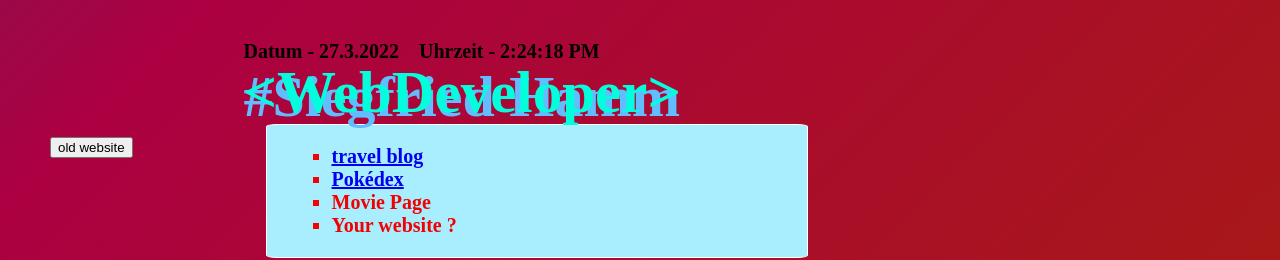
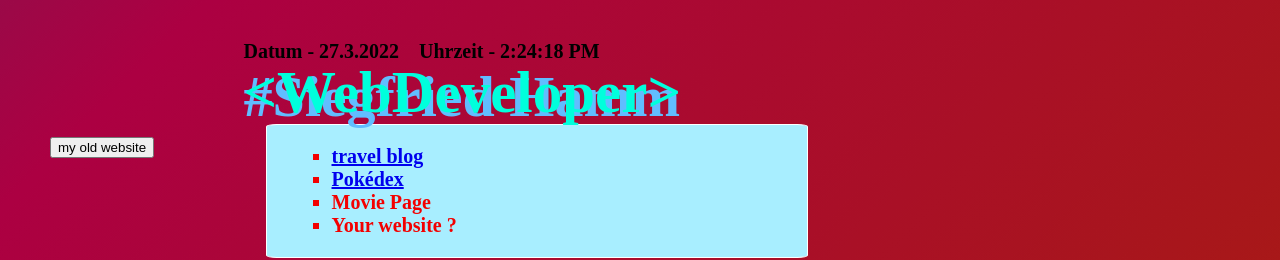
Before and after one commit to siggi-ai/newport, a Vue app: page / in a window 1280 px wide. Shown: the top 260 px of the page. Built offline with nearby package versions, Linux system fonts and the light colour scheme; a web font is replaced by a local one.

Commit message:
my old website

```diff
--- a/src/App.vue
+++ b/src/App.vue
@@ -15,7 +15,7 @@
         <strong class="title">&#60;WebDeveloper&#62;</strong>
       </div>
     </div>
-    <button v-on:click="OpenWindow" class="button-old">old website</button>
+    <button v-on:click="OpenWindow" class="button-old">my old website</button>
 
     <br />
     <img class="three-logos" :src="Logo3" />
```
